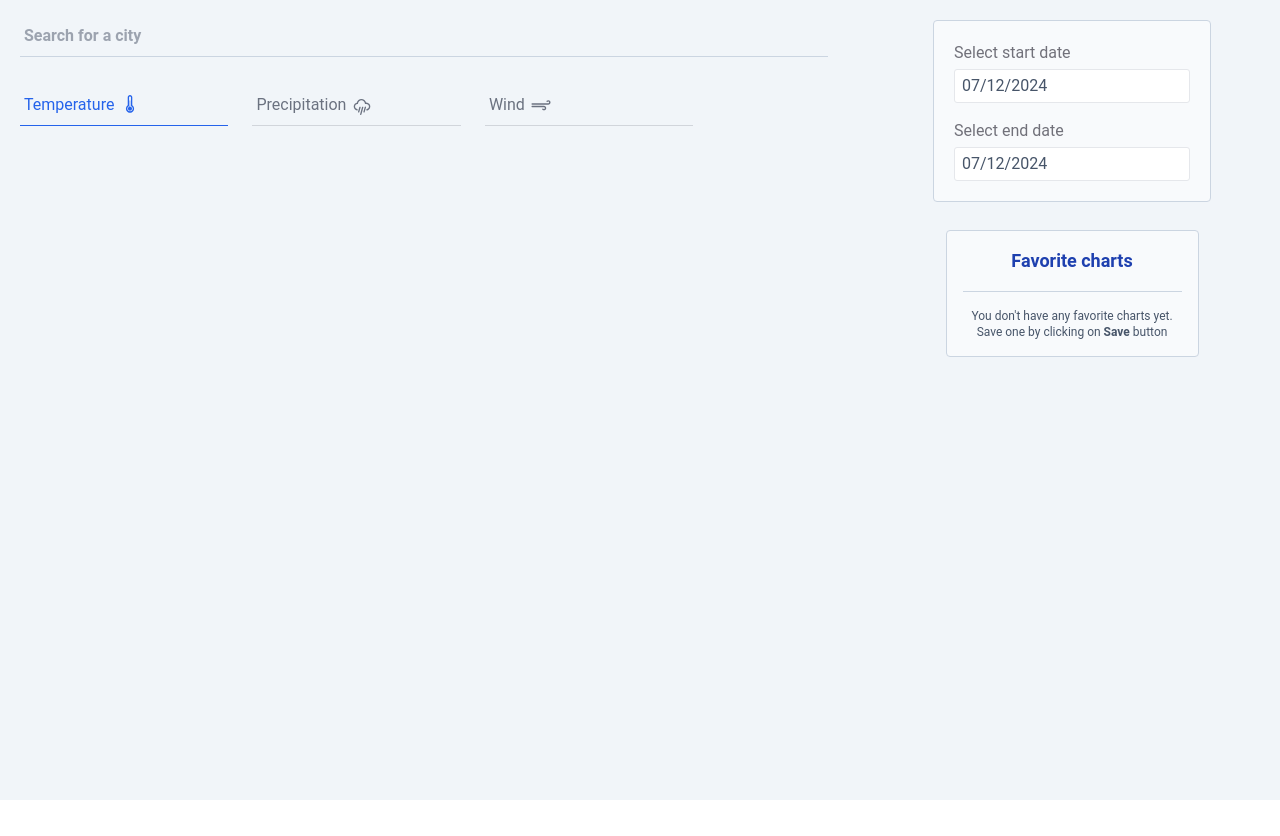
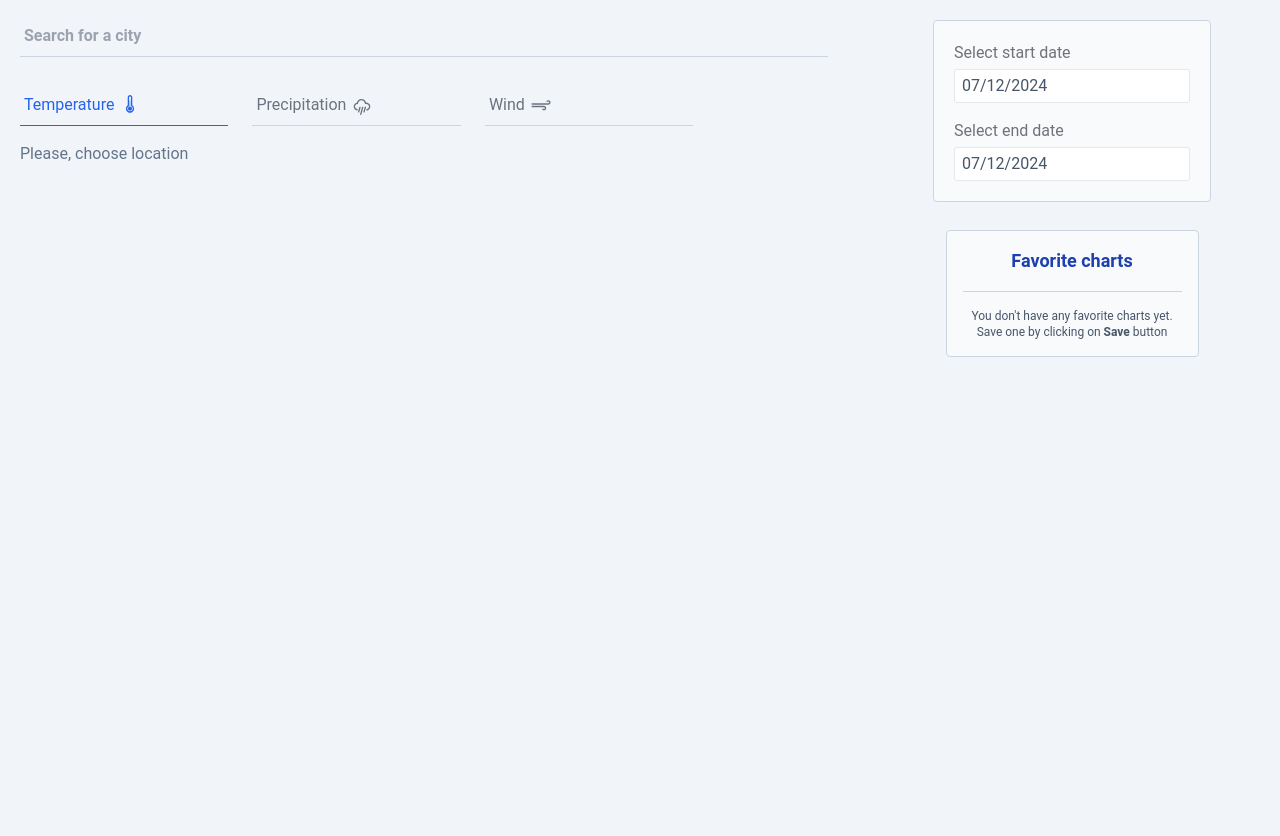
Before and after one commit to VictoriaBoyarkina/weather-dashboard, a React (Vite) app: page / in a window 1280 px wide. Before the commit the page ends 800 px from the top, so only its background shows below. Built offline with nearby package versions, Linux system fonts and the light colour scheme.

Commit message:
fix:fix favourites

```diff
--- a/src/App.tsx
+++ b/src/App.tsx
@@ -1,6 +1,6 @@
 import { useEffect, useState } from 'react'
 import SearchPlace from './components/SearchPlace'
-import { Chart, Data, DataType, Place, RawData } from './types'
+import { Chart, DataType, Place, RawData } from './types'
 import DataTypeSelector from './components/DataTypeSelector'
 import DateRangePicker from './components/DateRangePicker'
 import { fetchWeatherData } from './services/weatherAPI'
@@ -14,6 +14,8 @@ import Favorites from './components/Favorites'
 import ChartItem from './components/ChartItem'
 import { useLocalStorage } from './context/LocalStorageProvider'
 import uniqid from 'uniqid'
+
+import ChartHeaders from './components/ChartHeaders'
 
 const dataTypeMapping = {
   temperature: 'temperature_2m_mean',
@@ -32,7 +34,7 @@ function formatData(
   response: {
     daily: Record<string, string[]>
   }
-): Data {
+): RawData[] {
   const dates = response.daily.time
   const data = response.daily[dataTypeMapping[dataType]]
 
@@ -44,7 +46,7 @@ function formatData(
       })
     return acc
   }, [])
-  return { data: result, favourite: false }
+  return result
 }
 
 function App() {
@@ -61,13 +63,19 @@ function App() {
   // Loading
   const [isLoading, setIsloading] = useState(false)
 
-  // Current data
-  const [data, setData] = useState<Data>({ data: [], favourite: false })
-  console.log(data.favourite)
+  // Current chart
+  const [chart, setChart] = useState<Chart | null>(null)
 
-  // Current chart id
-  const [chartId, setChartId] = useState<string>('')
-  console.log(chartId)
+  useEffect(
+    function () {
+      if (chart && chart?.dataType !== dataType) {
+        setChart(null)
+      }
+    },
+    [dataType, chart, currentPlace]
+  )
+
+  console.log(chart)
 
   useEffect(() => {
     async function fetchData() {
@@ -81,7 +89,13 @@ function App() {
             dataType
           )
           const data = formatData(dataType, res)
-          setData(data)
+          const chart = {
+            period: [startDate, endDate] as [Date, Date],
+            dataType,
+            place: currentPlace!,
+            data,
+          }
+          setChart(chart)
         } catch (e) {
           console.log(e)
         } finally {
@@ -95,70 +109,67 @@ function App() {
   const { saveChart, deleteChart } = useLocalStorage()
 
   function handleSave() {
-    const id = uniqid()
-    const chart = {
-      id,
-      period: [startDate, endDate] as [Date, Date],
-      dataType,
-      place: currentPlace!,
-      data: { ...data, favourite: true },
-    }
-    setData({ ...data, favourite: true })
-    setChartId(id)
-    console.log(chart)
-    saveChart(chart)
+    chart!.id = uniqid()
+    saveChart(chart!)
   }
 
   function handleDelete() {
-    deleteChart(chartId)
+    deleteChart(chart?.id)
   }
 
   return (
-    <div className="grid grid-rows-5 grid-cols-6 grid-flow-col gap-4 min-h-screen bg-slate-100 font-Roboto">
+    <div className="grid grid-rows-6 grid-cols-6 grid-flow-col gap-4 min-h-screen bg-slate-100 font-Roboto">
       <header className="row-span-1 col-span-4 px-5">
         <div className="flex flex-col">
           <SearchPlace
             currentPlace={currentPlace}
             onSetCurrentPlace={setCurrentPlace}
+            chart={chart}
           />
           <DataTypeSelector dataType={dataType} setDataType={setDataType} />
         </div>
       </header>
 
-      <main className="row-span-4 col-span-4 px-5 text-slate-500">
+      <main className="row-span-5 col-span-4 px-5 text-slate-500">
         {isLoading ? (
           <Loader />
         ) : (
           <div className="flex flex-col gap-y-6">
-            {currentPlace && data && <p>Could find any data</p>}
-            {data.data.length !== 0 && dataType === 'temperature' && (
-              <LinearChart data={data.data} />
+            {!currentPlace && !chart && <p>Please, choose location</p>}
+            {currentPlace && chart?.data.length === 0 && (
+              <p>Could find any data</p>
             )}
-            {data.data.length !== 0 && dataType === 'wind' && (
-              <RadialChart data={data.data} />
+            {chart && chart?.data?.length !== 0 && (
+              <>
+                <ChartHeaders chart={chart!} />
+                <>
+                  {dataType === 'temperature' && (
+                    <LinearChart data={chart!.data} />
                   )}
-            {data.data.length !== 0 && dataType === 'precipitation' && (
-              <Histogram data={data.data} />
+                  {dataType === 'wind' && (
+                    <RadialChart data={chart!.data} />
                   )}
-            {data.data.length !== 0 && (
+                  {dataType === 'precipitation' && (
+                    <Histogram data={chart!.data} />
+                  )}
+                </>
                 <div className="flex w-full ml-[60px] gap-x-5">
                   <ExportButton
-                  data={data.data}
+                    data={chart!.data}
                     dataType={dataType}
                     period={[startDate, endDate]}
                     place={currentPlace!}
                   />
-                <SaveButton
-                  onClick={data.favourite ? handleDelete : handleSave}
-                >
-                  {data.favourite ? 'Delete chart' : 'Save chart'}
+                  <SaveButton onClick={chart.id ? handleDelete : handleSave}>
+                    {chart.id ? 'Delete chart' : 'Save chart'}
                   </SaveButton>
                 </div>
+              </>
             )}
           </div>
         )}
       </main>
-      <aside className="row-span-5 col-span-2 p-5 gap-y-7 flex flex-col items-center">
+      <aside className="row-span-6 col-span-2 p-5 gap-y-7 flex flex-col items-center">
         <DateRangePicker
           startDate={startDate}
           endDate={endDate}
@@ -168,11 +179,13 @@ function App() {
         <Favorites
           render={(item: Chart) => (
             <ChartItem
+              setCurrentPlace={setCurrentPlace}
+              setEndDate={setEndDate}
+              setStartDate={setStartDate}
               key={item.id}
               chart={item}
-              setData={setData}
               setDataType={setDataType}
-              setChartId={setChartId}
+              setChart={setChart}
             />
           )}
         />
--- /dev/null
+++ b/src/components/ChartHeaders.tsx
@@ -0,0 +1,35 @@
+import * as d3 from 'd3'
+import { Chart } from '../types'
+import capitalizeFirstLetter from '../utils/capitalize'
+
+interface Props {
+  chart: Chart
+}
+
+const formatTime = d3.utcFormat('%B %d, %Y')
+
+export default function ChartHeaders({ chart }: Props) {
+  const { place, period, dataType } = chart
+
+  const [start, end] = [
+    formatTime(new Date(period[0])),
+    formatTime(new Date(period[1])),
+  ]
+
+  return (
+    <div>
+      <p>
+        <strong>Location: </strong>
+        {place?.placeName}
+      </p>
+      <p>
+        <strong>Period: </strong>
+        {start} - {end}
+      </p>
+      <p>
+        <strong>Data type: </strong>
+        {capitalizeFirstLetter(dataType)}
+      </p>
+    </div>
+  )
+}
--- a/src/components/ChartItem.tsx
+++ b/src/components/ChartItem.tsx
@@ -1,24 +1,25 @@
 import * as d3 from 'd3'
-import { Chart, Data, DataType } from '../types'
+import { Chart, DataType, Place } from '../types'
+import capitalizeFirstLetter from '../utils/capitalize'
 
 interface Props {
   chart: Chart
-  setData: React.Dispatch<React.SetStateAction<Data>>
   setDataType: React.Dispatch<React.SetStateAction<DataType>>
-  setChartId: React.Dispatch<React.SetStateAction<string>>
-}
-
-function capitalizeFirstLetter(string: string) {
-  return string.charAt(0).toUpperCase() + string.slice(1)
+  setChart: React.Dispatch<React.SetStateAction<Chart | null>>
+  setCurrentPlace: React.Dispatch<React.SetStateAction<Place | null>>
+  setEndDate: React.Dispatch<React.SetStateAction<Date>>
+  setStartDate: React.Dispatch<React.SetStateAction<Date>>
 }
 
 const formatTime = d3.utcFormat('%B %d, %Y')
 
 export default function ChartItem({
   chart,
-  setData,
   setDataType,
-  setChartId,
+  setChart,
+  setCurrentPlace,
+  setStartDate,
+  setEndDate,
 }: Props) {
   const { place, period, dataType } = chart
 
@@ -28,9 +29,11 @@ export default function ChartItem({
   ]
 
   function handleClick() {
-    setData(chart.data)
+    // setCurrentPlace(chart.place)
+    setChart(chart)
     setDataType(chart.dataType)
-    setChartId(chart.id)
+    // setStartDate(new Date(chart.period[0]))
+    // setEndDate(new Date(chart.period[1]))
   }
 
   return (
--- a/src/components/Favorites.tsx
+++ b/src/components/Favorites.tsx
@@ -17,7 +17,9 @@ export default function Favorites({ render }: Props) {
       </div>
       <div className="pt-4  text-slate-600">
         {charts.length ? (
-          <ul className="flex flex-col gap-y-3">{charts?.map(render)}</ul>
+          <ul className="flex flex-col  gap-y-3 overflow-y-auto max-h-[600px] px-1">
+            {charts?.map(render)}
+          </ul>
         ) : (
           <p className="text-center text-xs">
             You don't have any favorite charts yet. Save one by clicking on{' '}
--- a/src/components/RadialChart.tsx
+++ b/src/components/RadialChart.tsx
@@ -149,9 +149,9 @@ export default function RadialChart({
             .attr('dy', '-1em')
             .style('fill', '#1a1a1a')
             .text('Wind km/h')
-            .attr('transform', `translate(40,0)`)
+            .attr('transform', `translate(30,0)`)
             .style('font-family', 'sans-serif')
-            .style('font-size', 14)
+            .style('font-size', 10)
         )
         .call((g) =>
           g
--- a/src/input.css
+++ b/src/input.css
@@ -21,3 +21,16 @@
     border-color: #2563eb;
   }
 }
+
+::-webkit-scrollbar {
+  width: 3px;
+}
+
+::-webkit-scrollbar-track {
+  background-color: rgba(199, 191, 191, 0.753);
+  border-radius: 10px;
+}
+
+::-webkit-scrollbar-thumb {
+  box-shadow: inset 0 0 6px rgba(0, 0, 0, 0.13);
+}
--- a/src/output.css
+++ b/src/output.css
@@ -610,12 +610,12 @@ video {
   grid-row: span 1 / span 1;
 }
 
-.row-span-4 {
-  grid-row: span 4 / span 4;
+.row-span-5 {
+  grid-row: span 5 / span 5;
 }
 
-.row-span-5 {
-  grid-row: span 5 / span 5;
+.row-span-6 {
+  grid-row: span 6 / span 6;
 }
 
 .mb-1 {
@@ -670,6 +670,10 @@ video {
   height: 100%;
 }
 
+.max-h-\[600px\] {
+  max-height: 600px;
+}
+
 .min-h-screen {
   min-height: 100vh;
 }
@@ -721,24 +725,16 @@ video {
   grid-template-columns: repeat(6, minmax(0, 1fr));
 }
 
-.grid-rows-5 {
-  grid-template-rows: repeat(5, minmax(0, 1fr));
+.grid-rows-6 {
+  grid-template-rows: repeat(6, minmax(0, 1fr));
 }
 
 .flex-col {
   flex-direction: column;
 }
 
-.items-end {
-  align-items: flex-end;
-}
-
 .items-center {
   align-items: center;
-}
-
-.justify-end {
-  justify-content: flex-end;
 }
 
 .justify-center {
@@ -772,6 +768,10 @@ video {
 
 .gap-y-7 {
   row-gap: 1.75rem;
+}
+
+.overflow-y-auto {
+  overflow-y: auto;
 }
 
 .rounded {
@@ -890,10 +890,6 @@ video {
   text-align: center;
 }
 
-.text-end {
-  text-align: end;
-}
-
 .font-Roboto {
   font-family: Roboto, sans-serif;
 }
@@ -901,11 +897,6 @@ video {
 .text-2xl {
   font-size: 1.5rem;
   line-height: 2rem;
-}
-
-.text-base {
-  font-size: 1rem;
-  line-height: 1.5rem;
 }
 
 .text-lg {
@@ -1020,6 +1011,19 @@ video {
     outline: none;
     border-color: #2563eb;
   }
+}
+
+::-webkit-scrollbar {
+  width: 3px;
+}
+
+::-webkit-scrollbar-track {
+  background-color: rgba(199, 191, 191, 0.753);
+  border-radius: 10px;
+}
+
+::-webkit-scrollbar-thumb {
+  box-shadow: inset 0 0 6px rgba(0, 0, 0, 0.13);
 }
 
 .hover\:bg-blue-800:hover {
--- /dev/null
+++ b/src/utils/capitalize.ts
@@ -0,0 +1,3 @@
+export default function capitalizeFirstLetter(string: string) {
+  return string.charAt(0).toUpperCase() + string.slice(1)
+}
```
Also changed, not shown: src/components/SearchPlace.tsx (+11 -2 lines), src/context/LocalStorageProvider.tsx (+14 -18 lines), src/types.ts (+2 -7 lines). Lines whose indentation alone changed are shown as unchanged.
